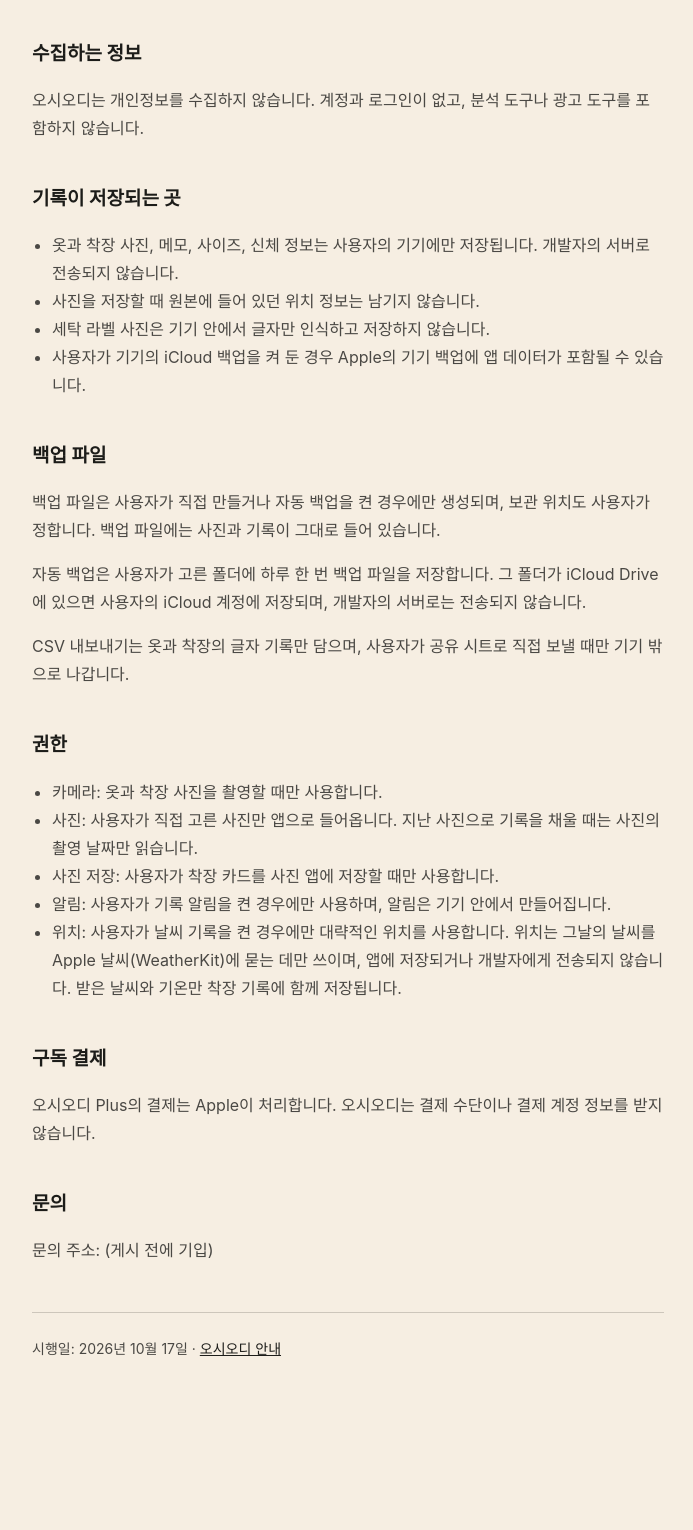
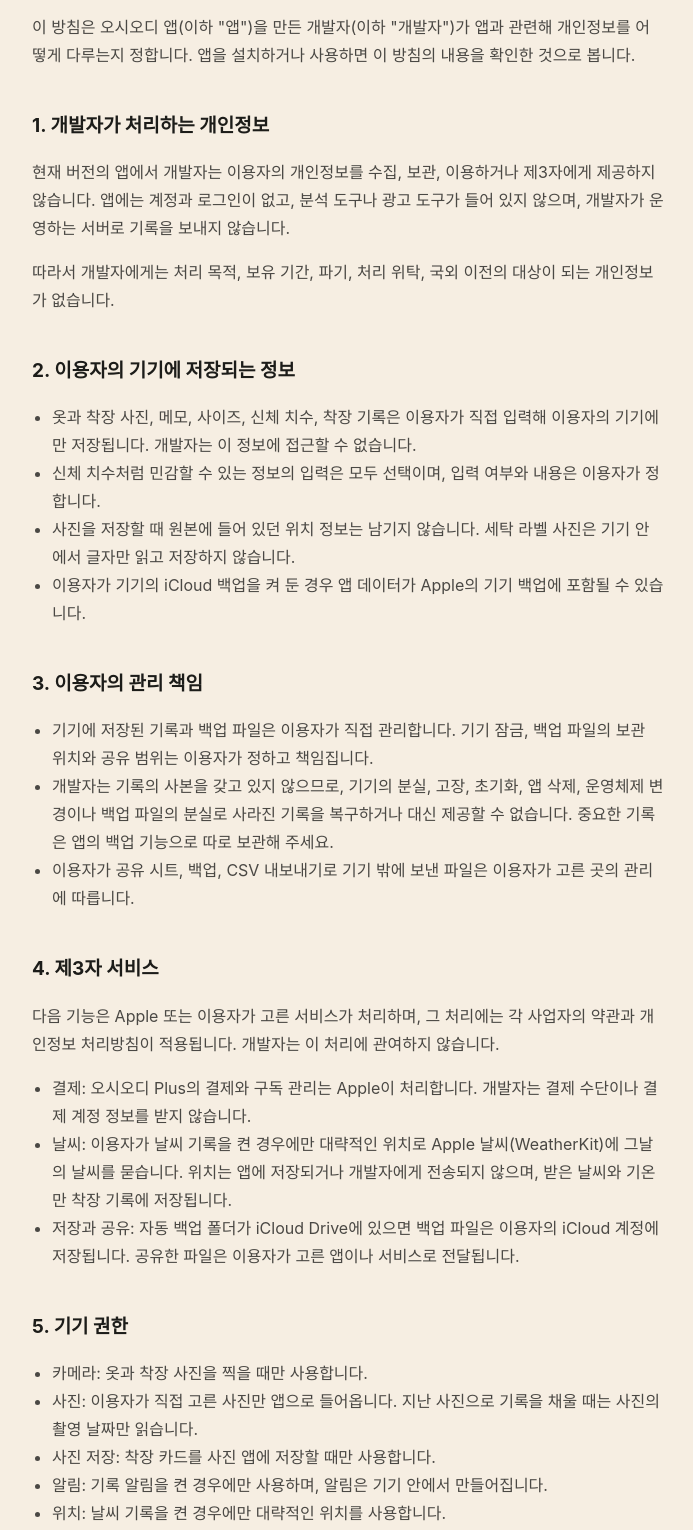
Before and after one commit to Lee-Young-Jae/osiodi, a plain HTML site: page privacy.html in a window 1280 px wide. Shown: the part 200-1730 px from the top of the page, without its empty margins (292-985 px from the left). Before the commit the page ends 1658 px from the top, so only its background shows below. Drawn offline with Linux system fonts and the light colour scheme.

Commit message:
docs : 개인정보 처리방침에 이용자 관리 책임, 제3자 서비스, 책임 제한 조항 추가

```diff
--- a/privacy.html
+++ b/privacy.html
@@ -11,37 +11,68 @@
 <h1>오시오디 개인정보 처리방침</h1>
 <div><span class="note">당신의 옷장은 당신에게</span></div>
 
-<h2>수집하는 정보</h2>
-<p>오시오디는 개인정보를 수집하지 않습니다. 계정과 로그인이 없고, 분석 도구나 광고 도구를 포함하지 않습니다.</p>
+<p>이 방침은 오시오디 앱(이하 "앱")을 만든 개발자(이하 "개발자")가 앱과 관련해 개인정보를 어떻게 다루는지 정합니다. 앱을 설치하거나 사용하면 이 방침의 내용을 확인한 것으로 봅니다.</p>
 
-<h2>기록이 저장되는 곳</h2>
+<h2>1. 개발자가 처리하는 개인정보</h2>
+<p>현재 버전의 앱에서 개발자는 이용자의 개인정보를 수집, 보관, 이용하거나 제3자에게 제공하지 않습니다. 앱에는 계정과 로그인이 없고, 분석 도구나 광고 도구가 들어 있지 않으며, 개발자가 운영하는 서버로 기록을 보내지 않습니다.</p>
+<p>따라서 개발자에게는 처리 목적, 보유 기간, 파기, 처리 위탁, 국외 이전의 대상이 되는 개인정보가 없습니다.</p>
+
+<h2>2. 이용자의 기기에 저장되는 정보</h2>
 <ul>
-<li>옷과 착장 사진, 메모, 사이즈, 신체 정보는 사용자의 기기에만 저장됩니다. 개발자의 서버로 전송되지 않습니다.</li>
-<li>사진을 저장할 때 원본에 들어 있던 위치 정보는 남기지 않습니다.</li>
-<li>세탁 라벨 사진은 기기 안에서 글자만 인식하고 저장하지 않습니다.</li>
-<li>사용자가 기기의 iCloud 백업을 켜 둔 경우 Apple의 기기 백업에 앱 데이터가 포함될 수 있습니다.</li>
+<li>옷과 착장 사진, 메모, 사이즈, 신체 치수, 착장 기록은 이용자가 직접 입력해 이용자의 기기에만 저장됩니다. 개발자는 이 정보에 접근할 수 없습니다.</li>
+<li>신체 치수처럼 민감할 수 있는 정보의 입력은 모두 선택이며, 입력 여부와 내용은 이용자가 정합니다.</li>
+<li>사진을 저장할 때 원본에 들어 있던 위치 정보는 남기지 않습니다. 세탁 라벨 사진은 기기 안에서 글자만 읽고 저장하지 않습니다.</li>
+<li>이용자가 기기의 iCloud 백업을 켜 둔 경우 앱 데이터가 Apple의 기기 백업에 포함될 수 있습니다.</li>
 </ul>
 
-<h2>백업 파일</h2>
-<p>백업 파일은 사용자가 직접 만들거나 자동 백업을 켠 경우에만 생성되며, 보관 위치도 사용자가 정합니다. 백업 파일에는 사진과 기록이 그대로 들어 있습니다.</p>
-<p>자동 백업은 사용자가 고른 폴더에 하루 한 번 백업 파일을 저장합니다. 그 폴더가 iCloud Drive에 있으면 사용자의 iCloud 계정에 저장되며, 개발자의 서버로는 전송되지 않습니다.</p>
-<p>CSV 내보내기는 옷과 착장의 글자 기록만 담으며, 사용자가 공유 시트로 직접 보낼 때만 기기 밖으로 나갑니다.</p>
-
-<h2>권한</h2>
+<h2>3. 이용자의 관리 책임</h2>
 <ul>
-<li>카메라: 옷과 착장 사진을 촬영할 때만 사용합니다.</li>
-<li>사진: 사용자가 직접 고른 사진만 앱으로 들어옵니다. 지난 사진으로 기록을 채울 때는 사진의 촬영 날짜만 읽습니다.</li>
-<li>사진 저장: 사용자가 착장 카드를 사진 앱에 저장할 때만 사용합니다.</li>
-<li>알림: 사용자가 기록 알림을 켠 경우에만 사용하며, 알림은 기기 안에서 만들어집니다.</li>
-<li>위치: 사용자가 날씨 기록을 켠 경우에만 대략적인 위치를 사용합니다. 위치는 그날의 날씨를 Apple 날씨(WeatherKit)에 묻는 데만 쓰이며, 앱에 저장되거나 개발자에게 전송되지 않습니다. 받은 날씨와 기온만 착장 기록에 함께 저장됩니다.</li>
+<li>기기에 저장된 기록과 백업 파일은 이용자가 직접 관리합니다. 기기 잠금, 백업 파일의 보관 위치와 공유 범위는 이용자가 정하고 책임집니다.</li>
+<li>개발자는 기록의 사본을 갖고 있지 않으므로, 기기의 분실, 고장, 초기화, 앱 삭제, 운영체제 변경이나 백업 파일의 분실로 사라진 기록을 복구하거나 대신 제공할 수 없습니다. 중요한 기록은 앱의 백업 기능으로 따로 보관해 주세요.</li>
+<li>이용자가 공유 시트, 백업, CSV 내보내기로 기기 밖에 보낸 파일은 이용자가 고른 곳의 관리에 따릅니다.</li>
 </ul>
 
-<h2>구독 결제</h2>
-<p>오시오디 Plus의 결제는 Apple이 처리합니다. 오시오디는 결제 수단이나 결제 계정 정보를 받지 않습니다.</p>
+<h2>4. 제3자 서비스</h2>
+<p>다음 기능은 Apple 또는 이용자가 고른 서비스가 처리하며, 그 처리에는 각 사업자의 약관과 개인정보 처리방침이 적용됩니다. 개발자는 이 처리에 관여하지 않습니다.</p>
+<ul>
+<li>결제: 오시오디 Plus의 결제와 구독 관리는 Apple이 처리합니다. 개발자는 결제 수단이나 결제 계정 정보를 받지 않습니다.</li>
+<li>날씨: 이용자가 날씨 기록을 켠 경우에만 대략적인 위치로 Apple 날씨(WeatherKit)에 그날의 날씨를 묻습니다. 위치는 앱에 저장되거나 개발자에게 전송되지 않으며, 받은 날씨와 기온만 착장 기록에 저장됩니다.</li>
+<li>저장과 공유: 자동 백업 폴더가 iCloud Drive에 있으면 백업 파일은 이용자의 iCloud 계정에 저장됩니다. 공유한 파일은 이용자가 고른 앱이나 서비스로 전달됩니다.</li>
+</ul>
 
-<h2>문의</h2>
+<h2>5. 기기 권한</h2>
+<ul>
+<li>카메라: 옷과 착장 사진을 찍을 때만 사용합니다.</li>
+<li>사진: 이용자가 직접 고른 사진만 앱으로 들어옵니다. 지난 사진으로 기록을 채울 때는 사진의 촬영 날짜만 읽습니다.</li>
+<li>사진 저장: 착장 카드를 사진 앱에 저장할 때만 사용합니다.</li>
+<li>알림: 기록 알림을 켠 경우에만 사용하며, 알림은 기기 안에서 만들어집니다.</li>
+<li>위치: 날씨 기록을 켠 경우에만 대략적인 위치를 사용합니다.</li>
+</ul>
+<p>권한은 언제든 iPhone의 설정에서 끌 수 있습니다. 권한을 끄면 그 권한이 필요한 기능을 쓸 수 없습니다.</p>
+
+<h2>6. 이용자의 권리</h2>
+<p>이용자는 앱 안에서 자신의 기록을 언제든 직접 보고, 고치고, 지울 수 있습니다. 앱을 지우면 기기에 저장된 기록도 함께 지워집니다. 개발자가 보관하는 개인정보가 없으므로 개발자에게 열람, 정정, 삭제를 요청할 대상은 없으며, 궁금한 점은 아래 문의 주소로 받습니다.</p>
+
+<h2>7. 아동의 개인정보</h2>
+<p>개발자는 만 14세 미만 아동을 포함한 어떤 이용자의 개인정보도 수집하지 않습니다.</p>
+
+<h2>8. 책임의 제한</h2>
+<p>관련 법령이 허용하는 범위에서, 개발자는 개발자의 고의 또는 중대한 과실 없이 일어난 다음의 손해에 책임을 지지 않습니다.</p>
+<ul>
+<li>이용자의 기기, 계정, 백업 파일 관리 소홀로 생긴 정보의 유출이나 손실</li>
+<li>기기의 분실, 고장, 초기화, 앱 삭제, 운영체제 변경으로 생긴 기록의 손실</li>
+<li>이용자가 기기 밖으로 내보내거나 공유한 파일로 생긴 손해</li>
+<li>Apple 등 제3자 서비스의 장애나 그 서비스의 정보 처리로 생긴 손해</li>
+</ul>
+
+<h2>9. 방침의 변경</h2>
+<p>개발자는 법령이나 앱의 기능이 바뀌면 이 방침을 고칠 수 있습니다. 고친 방침은 이 페이지에 게시하고 시행일을 바꿉니다. 앱이 개인정보를 새로 수집하게 되는 경우에는 수집하기 전에 앱 안에서 알리고 법령이 정한 동의를 받습니다.</p>
+
+<h2>10. 문의</h2>
 <!-- 문의 주소가 정해지면 채운다. -->
+<p>개인정보 보호책임자: 오시오디 개발자</p>
 <p>문의 주소: <span id="contact">(게시 전에 기입)</span></p>
+<p>이 방침은 대한민국 법령에 따라 해석합니다.</p>
 
 <hr>
 <footer>시행일: <span id="effective">2026년 10월 17일</span> · <a href="index.html">오시오디 안내</a></footer>
```
